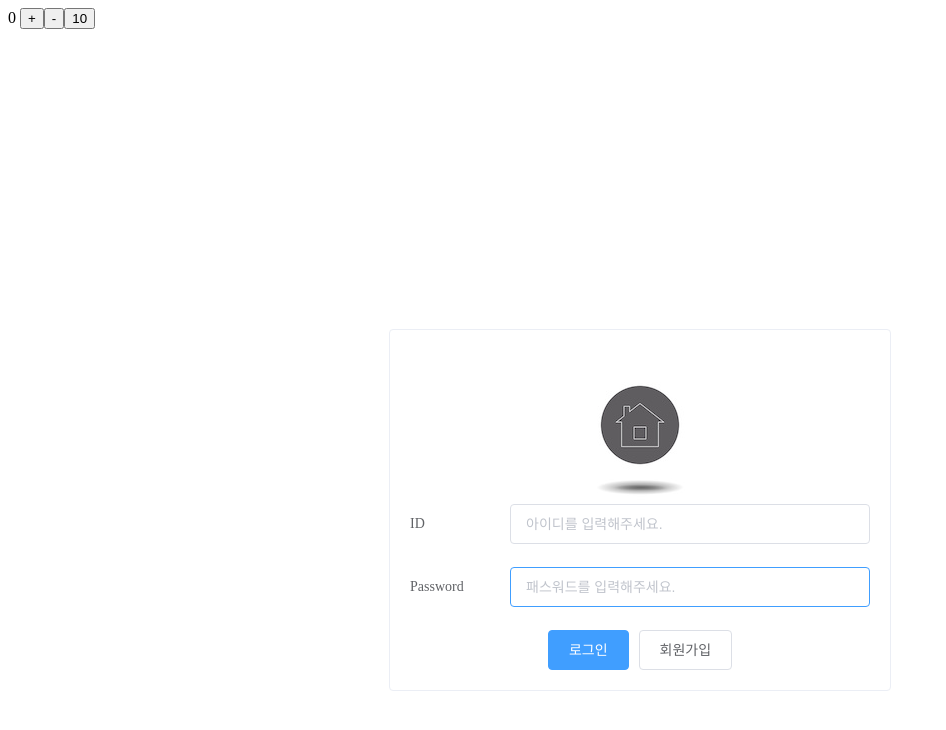
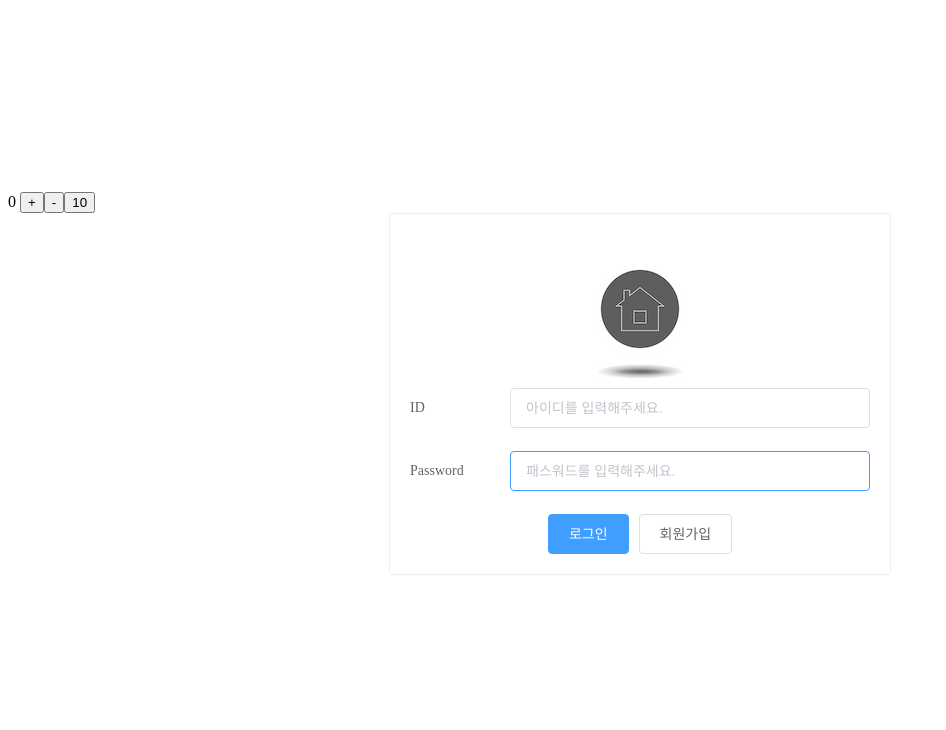
Before and after one commit to kiomnd2/todo-project-client, a Vue app: page / in a window 1280 px wide. Shown: the top 730 px of the page, without its empty margins (0-946 px from the left). Built offline with nearby package versions, Linux system fonts and the light colour scheme.

Commit message:
화면 위치 조정

```diff
--- /dev/null
+++ b/public/index.css
@@ -0,0 +1,9 @@
+body {
+    margin-top: 15%;
+}
+
+
+.alien_center {
+    text-align: center;
+    display: inline-block;
+}
--- a/public/index.html
+++ b/public/index.html
@@ -3,6 +3,7 @@
   <head>
     <meta charset="utf-8">
     <meta http-equiv="X-UA-Compatible" content="IE=edge">
+    <link rel="stylesheet" href="index.css">
     <title>메인</title>
   </head>
   <body>
--- a/src/view/Join.vue
+++ b/src/view/Join.vue
@@ -1,7 +1,7 @@
 <template>
   <div class="top">
     <el-row>
-      <el-col class="join_top">
+      <el-col class="alien_center">
         <el-card class="join_main" shadow="false" v-loading="loading">
           <span>가입화면</span>
           <el-form
@@ -174,9 +174,6 @@ export default {
 </script>
 
 <style scoped>
-.top {
-  margin-top: 300px;
-}
 
 .join_top {
   text-align: center;
--- a/src/view/Login.vue
+++ b/src/view/Login.vue
@@ -1,7 +1,7 @@
 <template>
   <div class="top">
     <el-row>
-      <el-col class="login_top">
+      <el-col class="alien_center">
         <el-card class="login_main" shadow="false">
           <el-image :src="img_src" />
           <el-form
@@ -37,7 +37,7 @@
 </template>
 
 <script>
-import { executeLogin } from '../api/user.api';
+// import { executeLogin } from '../api/user.api';
 
 export default {
   name: 'Login',
@@ -72,19 +72,21 @@ export default {
       //검증
       this.$refs[formname].validate((valid) => {
         if (valid) {
-          executeLogin({
+          this.$router.push('/main')
+          /*executeLogin({
             id: this.loginForm.userId,
             password: this.loginForm.password,
           }).then((res)=> {
             this.$store.commit('setUserState', {
               userId: this.joinForm.userId,
               userNm: this.joinForm.userNm,
+
             }); // 유저 정보 업데이트
             //res userNm, userId, email
             console.log(res);
           }).catch( ()=>{
             // this.$refs[formname].password.focus(); 포커스 어떡하냐
-          });
+          });*/
         }
       });
     },
@@ -96,14 +98,6 @@ export default {
 </script>
 
 <style scoped>
-.top {
-  margin-top: 300px;
-}
-
-.login_top {
-  text-align: center;
-  display: inline-block;
-}
 
 .login_main {
   display: inline-block;
```
Also changed, not shown: .eslintrc.js (added).
